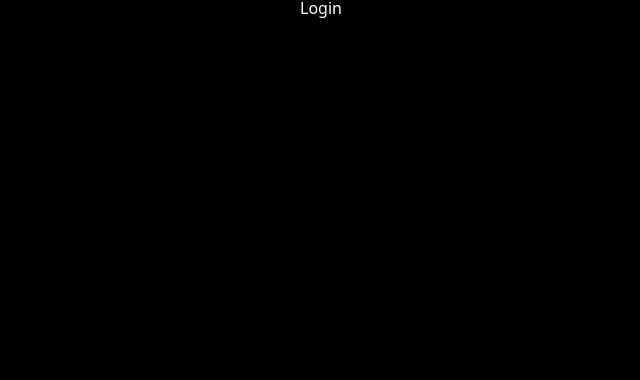
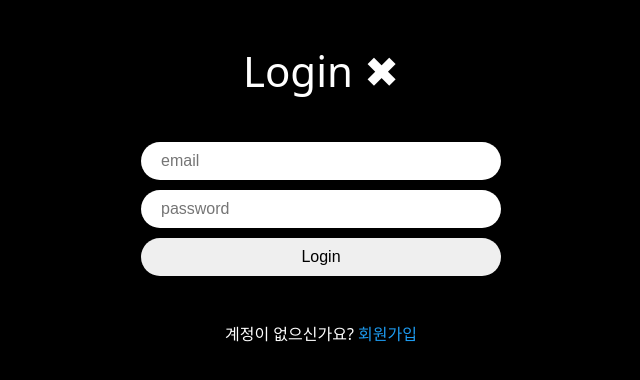
Before and after one commit to thetititle/TwitterClone, a React (Vite) app: page /login in a window 1280 px wide. Shown: the top 380 px of the page, without its empty margins (319-959 px from the left). Built offline with nearby package versions, Linux system fonts and the light colour scheme.

Commit message:
feat : add Login, Logout

```diff
--- a/src/App.tsx
+++ b/src/App.tsx
@@ -13,10 +13,15 @@ import { useEffect, useState } from 'react';
 import Loading from './components/Loading';
 import { auth } from './firebase';
 import styled from 'styled-components';
+import ProtectRoute from './components/ProtectRoute';
 const router = createBrowserRouter([
   {
     path: '/',
-    element: <Layout />,
+    element: (
+      <ProtectRoute>
+        <Layout />
+      </ProtectRoute>
+    ),
     children: [
       {
         path: '',
--- /dev/null
+++ b/src/components/AuthComponent.ts
@@ -0,0 +1,42 @@
+import styled from 'styled-components';
+export const Wrapper = styled.div`
+  height: 100%;
+  display: flex;
+  flex-direction: column;
+  align-items: center;
+  width: 360px;
+  padding: 50px 0px;
+  gap: 50px;
+`;
+export const Title = styled.h1`
+  font-size: 42px;
+`;
+export const Form = styled.form`
+  display: flex;
+  flex-direction: column;
+  gap: 10px;
+  width: 100%;
+`;
+export const Input = styled.input`
+  padding: 10px 20px;
+  border-radius: 50px;
+  border: none;
+  width: 100%;
+  font-size: 16px;
+  &[type='submit'] {
+    cursor: pointer;
+    &:hover {
+      opacity: 0.8;
+    }
+  }
+`;
+export const Error = styled.span`
+  font-weight: 600;
+  color: tomato;
+`;
+export const Switcher = styled.span`
+  a {
+    color: #1d9bf0;
+    text-decoration: none;
+  }
+`;
--- a/src/components/Layout.tsx
+++ b/src/components/Layout.tsx
@@ -2,7 +2,6 @@ import { Outlet } from 'react-router-dom';
 export default function Layout() {
   return (
     <>
-      <h2>layout</h2>
       <Outlet />
     </>
   );
--- /dev/null
+++ b/src/components/ProtectRoute.tsx
@@ -0,0 +1,16 @@
+import React from 'react';
+import { auth } from '../firebase';
+import { Navigate } from 'react-router-dom';
+function ProtectRoute({
+  children,
+}: {
+  children: React.ReactNode;
+}) {
+  const user = auth.currentUser;
+  console.log(user);
+  if (user === null) {
+    return <Navigate to={'/login'} />;
+  }
+  return children;
+}
+export default ProtectRoute;
--- a/src/routes/CreateAccount.tsx
+++ b/src/routes/CreateAccount.tsx
@@ -1,46 +1,19 @@
-import styled from 'styled-components';
 import { useState } from 'react';
 import {
   createUserWithEmailAndPassword,
   updateProfile,
 } from 'firebase/auth';
 import { auth } from '../firebase';
-import { useNavigate } from 'react-router-dom';
-const Wrapper = styled.div`
-  height: 100%;
-  display: flex;
-  flex-direction: column;
-  align-items: center;
-  width: 420px;
-  padding: 50px 0px;
-  gap: 50px;
-`;
-const Title = styled.h1`
-  font-size: 42px;
-`;
-const Form = styled.form`
-  display: flex;
-  flex-direction: column;
-  gap: 10px;
-  width: 100%;
-`;
-const Input = styled.input`
-  padding: 10px 20px;
-  border-radius: 50px;
-  border: none;
-  width: 100%;
-  font-size: 16px;
-  &[type='submit'] {
-    cursor: pointer;
-    &:hover {
-      opacity: 0.8;
-    }
-  }
-`;
-const Error = styled.span`
-  font-weight: 600;
-  color: tomato;
-`;
+import { Link, useNavigate } from 'react-router-dom';
+import { FirebaseError } from 'firebase/app';
+import {
+  Wrapper,
+  Title,
+  Form,
+  Input,
+  Error,
+  Switcher,
+} from '../components/AuthComponent';
 
 export default function CreateAccount() {
   const navigate = useNavigate();
@@ -67,6 +40,7 @@ export default function CreateAccount() {
   const onSubmit = async (
     e: React.FormEvent<HTMLFormElement>
   ) => {
+    setError('');
     e.preventDefault();
     // 빈값이면 submit 함수 죽이기 === 실행불가
     // loading일떄도 함수 실행불가
@@ -93,10 +67,12 @@ export default function CreateAccount() {
       });
       navigate('/');
       // 3. Dashboard에서 유저가 누구인지 표기하기 위해 데이터 받아오기
-    } catch (e) {
-      // user생성 및 자격증명 실패하면 이쪽으로 넘어옴
-      // try에서 문제가 발생하면 실행
-      // setError()
+    } catch (error) {
+      // error가 FirebaseError의 instance라면
+      if (error instanceof FirebaseError) {
+        //error의 값을 error.message로.
+        setError(error.message);
+      }
     } finally {
       // try에서 발생한 문제를 catch에서 잘 해결했을 때 실행
       setLoading(false);
@@ -137,6 +113,10 @@ export default function CreateAccount() {
         />
       </Form>
       {error !== '' ? <Error>{error}</Error> : null}
+      <Switcher>
+        이미 계정이 있으신가요?{' '}
+        <Link to="/login">로그인</Link>
+      </Switcher>
     </Wrapper>
   );
 }
--- a/src/routes/Home.tsx
+++ b/src/routes/Home.tsx
@@ -1,7 +1,12 @@
+import { auth } from '../firebase';
+
 export default function Home() {
+  const logOut = () => {
+    auth.signOut();
+  };
   return (
-    <>
-      <h1>HOME</h1>
-    </>
+    <h1>
+      <button onClick={logOut}>로그아웃</button>
+    </h1>
   );
 }
--- a/src/routes/Login.tsx
+++ b/src/routes/Login.tsx
@@ -1,7 +1,89 @@
+import { useState } from 'react';
+import { auth } from '../firebase';
+import { Link, useNavigate } from 'react-router-dom';
+import { FirebaseError } from 'firebase/app';
+import { signInWithEmailAndPassword } from 'firebase/auth';
+import {
+  Wrapper,
+  Title,
+  Form,
+  Input,
+  Error,
+  Switcher,
+} from '../components/AuthComponent';
 export default function Login() {
+  const navigate = useNavigate();
+  const [isLoading, setLoading] = useState(false);
+  const [email, setEmail] = useState('');
+  const [password, setPassword] = useState('');
+  const [error, setError] = useState('');
+
+  const onChange = (
+    e: React.ChangeEvent<HTMLInputElement>
+  ) => {
+    const {
+      target: { name, value },
+    } = e;
+    if (name === 'email') {
+      setEmail(value);
+    } else if (name === 'password') {
+      setPassword(value);
+    }
+  };
+  const onSubmit = async (
+    e: React.FormEvent<HTMLFormElement>
+  ) => {
+    setError('');
+    e.preventDefault();
+    if (isLoading || email === '' || password === '')
+      return;
+    try {
+      setLoading(true);
+      await signInWithEmailAndPassword(
+        auth,
+        email,
+        password
+      );
+      navigate('/');
+    } catch (error) {
+      if (error instanceof FirebaseError) {
+        setError(error.message);
+      }
+    } finally {
+      setLoading(false);
+    }
+  };
+
   return (
-    <>
-      <h1>Login</h1>
-    </>
+    <Wrapper>
+      <Title>Login ✖</Title>
+      <Form onSubmit={onSubmit}>
+        <Input
+          name="email"
+          placeholder="email"
+          type="email"
+          value={email}
+          required
+          onChange={onChange}
+        />
+        <Input
+          name="password"
+          placeholder="password"
+          type="password"
+          value={password}
+          required
+          onChange={onChange}
+        />
+        <Input
+          type="submit"
+          value={isLoading ? 'Loading' : 'Login'}
+        />
+      </Form>
+      {error !== '' ? <Error>{error}</Error> : null}
+      <Switcher>
+        계정이 없으신가요?{' '}
+        <Link to="/create-account">회원가입</Link>
+      </Switcher>
+    </Wrapper>
   );
 }
```
